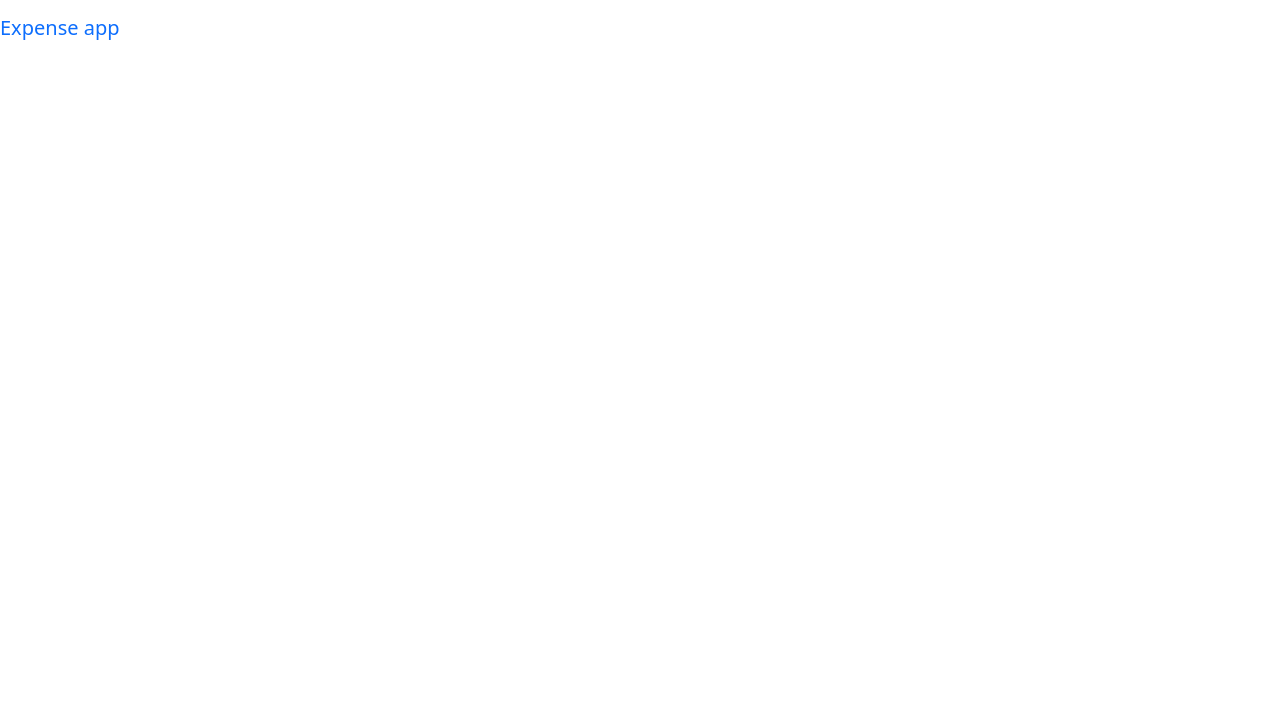
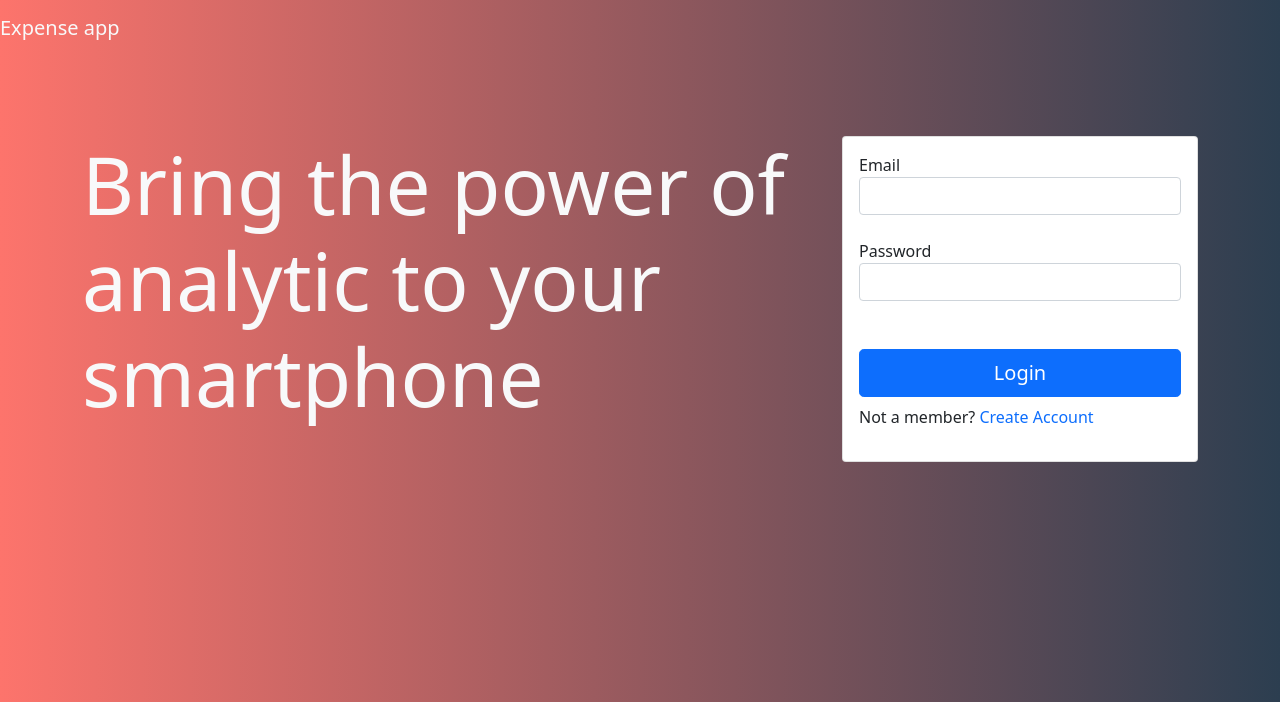
Before and after one commit to Anshul-0807/indian_startup-project, a Flask app: page / in a window 1280 px wide. Before the commit the part shown is almost empty. Shown: the top 702 px of the page. Run offline with Flask 2, Linux system fonts and the light colour scheme.

Commit message:
Update login.html

```diff
--- a/Expense-app/templates/login.html
+++ b/Expense-app/templates/login.html
@@ -5,15 +5,40 @@
     <meta charset="utf-8">
     <meta name="viewport" content="width=device-width, initial-scale=1">
 
+    <link rel="stylesheet" type="text/css" href="{{ url_for('static' , filename='css/style.css')}}">
+
     <!-- Bootstrap CSS -->
     <link href="https://cdn.jsdelivr.net/npm/bootstrap@5.0.2/dist/css/bootstrap.min.css" rel="stylesheet" integrity="sha384-EVSTQN3/azprG1Anm3QDgpJLIm9Nao0Yz1ztcQTwFspd3yD65VohhpuuCOmLASjC" crossorigin="anonymous">
 
     <title>Hello, world!</title>
   </head>
-  <body>
-    <nav class="navbar">
-      <a href="" class="navbar-brand">Expense app</a>
+  <body class="bg-nav">
+    <nav class="navbar ">
+      <a href="" class="navbar-brand text-light ">Expense app</a>
     </nav>
+
+
+    <div class="container">
+      <div class="row">
+        <div class="col-md-8">
+          <h1 class="text-light display-4 mt-100" style="font-size: 80px">Bring the power of analytic to your smartphone</h1>
+        </div>
+        <div class="col-md-4">
+          <div class="card mt-100">
+            <div class="card-body">
+              <form class="from">
+                <label>Email</label><br>
+                <input type="email" class="form-control"><br>
+                <label>Password</label><br>
+                <input type="password" class="form-control"><br><br>
+                <input type="submit" class=" btn btn-primary btn-block btn-lg" value="Login" style="width:100%">
+              </form>
+              <p class="mt-2" >Not a member? <a href="/register" style="text-decoration:none">  Create Account</a></p>
+            </div>
+          </div>
+        </div>
+      </div>
+    </div>
 
     <!-- Optional JavaScript; choose one of the two! -->
 
```
